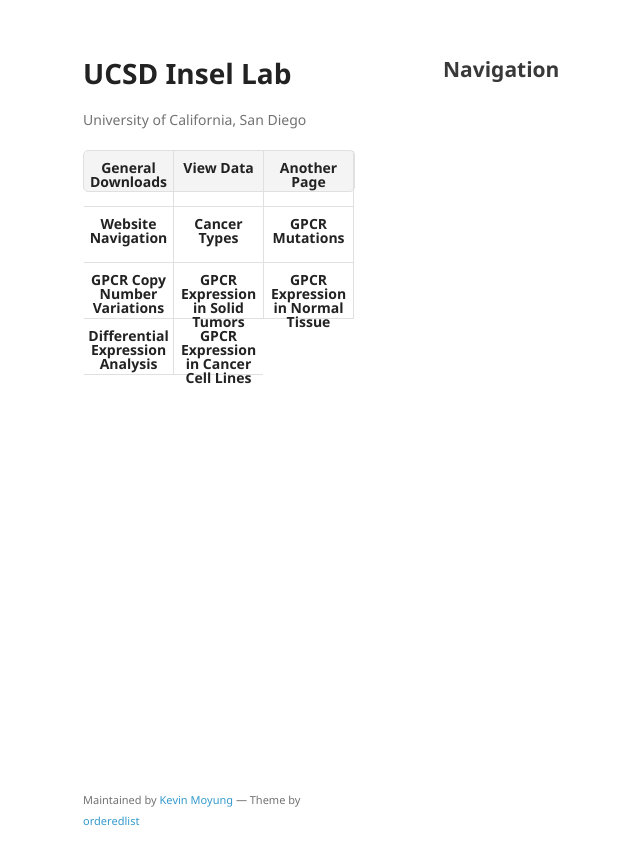
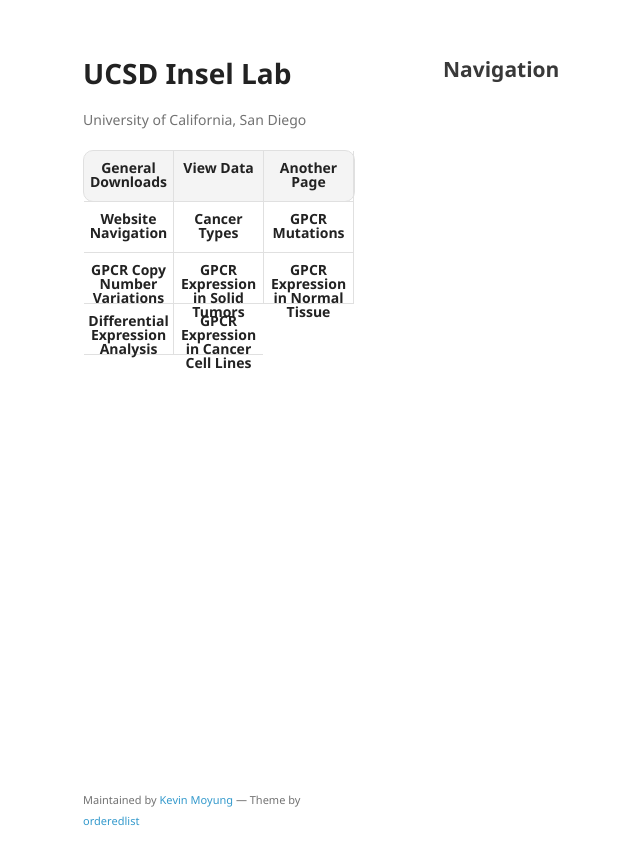
Before and after one commit to insellab/insellab.github.io, a Jekyll site: the page built from navigation.md, in a window 1280 px wide. Shown: the top 865 px of the page, without its empty margins (127-767 px from the left). Built offline with Jekyll 4.4.1, drawn with Linux system fonts in a browser that asks for light colours; our own code applies the rules of GitHub Pages for plain Markdown files.

Commit message:
Update jekyll-theme-minimal.scss

```diff
--- a/_sass/jekyll-theme-minimal.scss
+++ b/_sass/jekyll-theme-minimal.scss
@@ -113,10 +113,10 @@ header {
 
 header ul {
   list-style:none;
-  height:40px;
+  height:50px;
   padding:0;
   background: #f4f4f4;
-  border-radius:5px;
+  border-radius:10px;
   border:1px solid #e0e0e0;
   width:270px;
 }
@@ -126,7 +126,7 @@ header li {
   float:left;
   border-right:1px solid #e0e0e0;
   border-bottom:1px solid #e0e0e0;
-  height:55px;
+  height:50px;
 }
 
 header li:first-child a {
```
